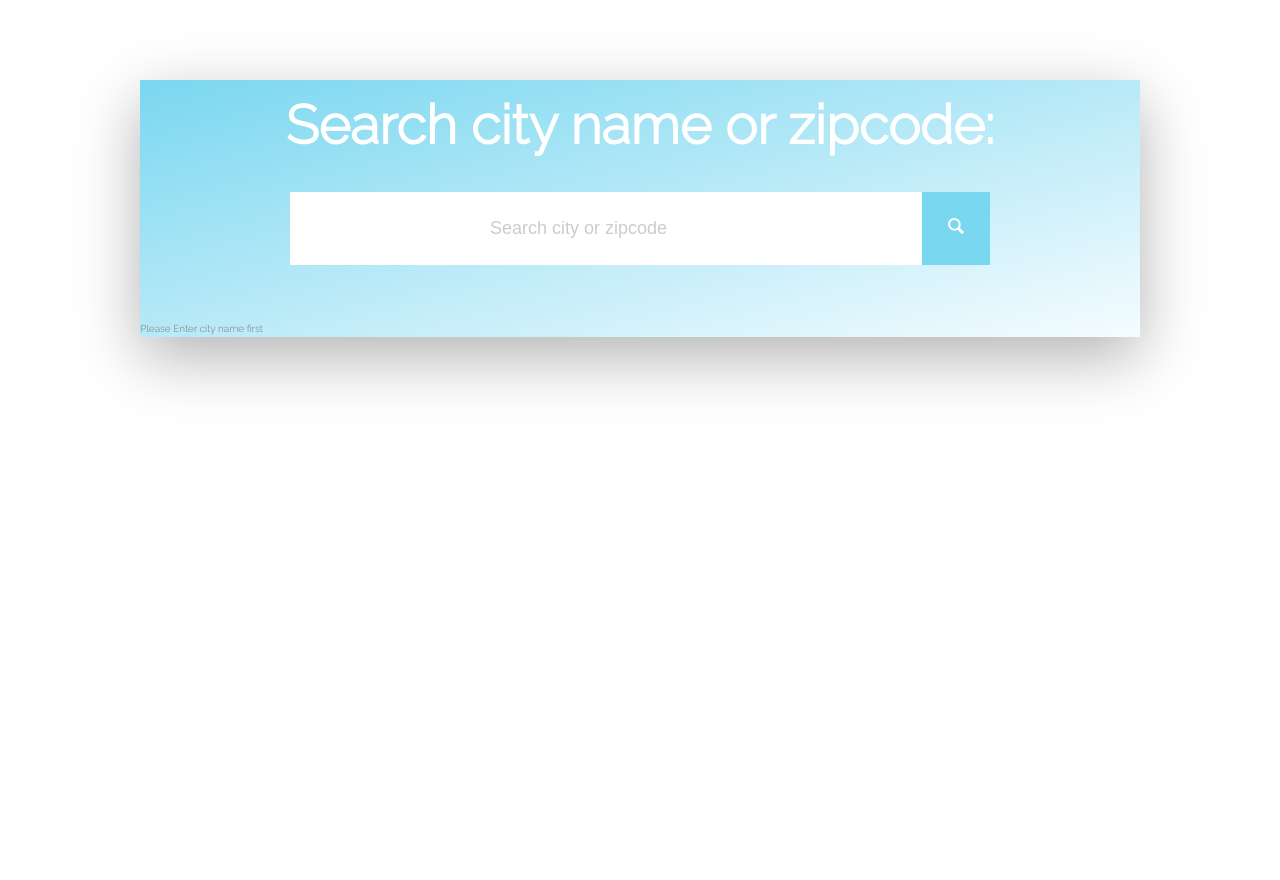
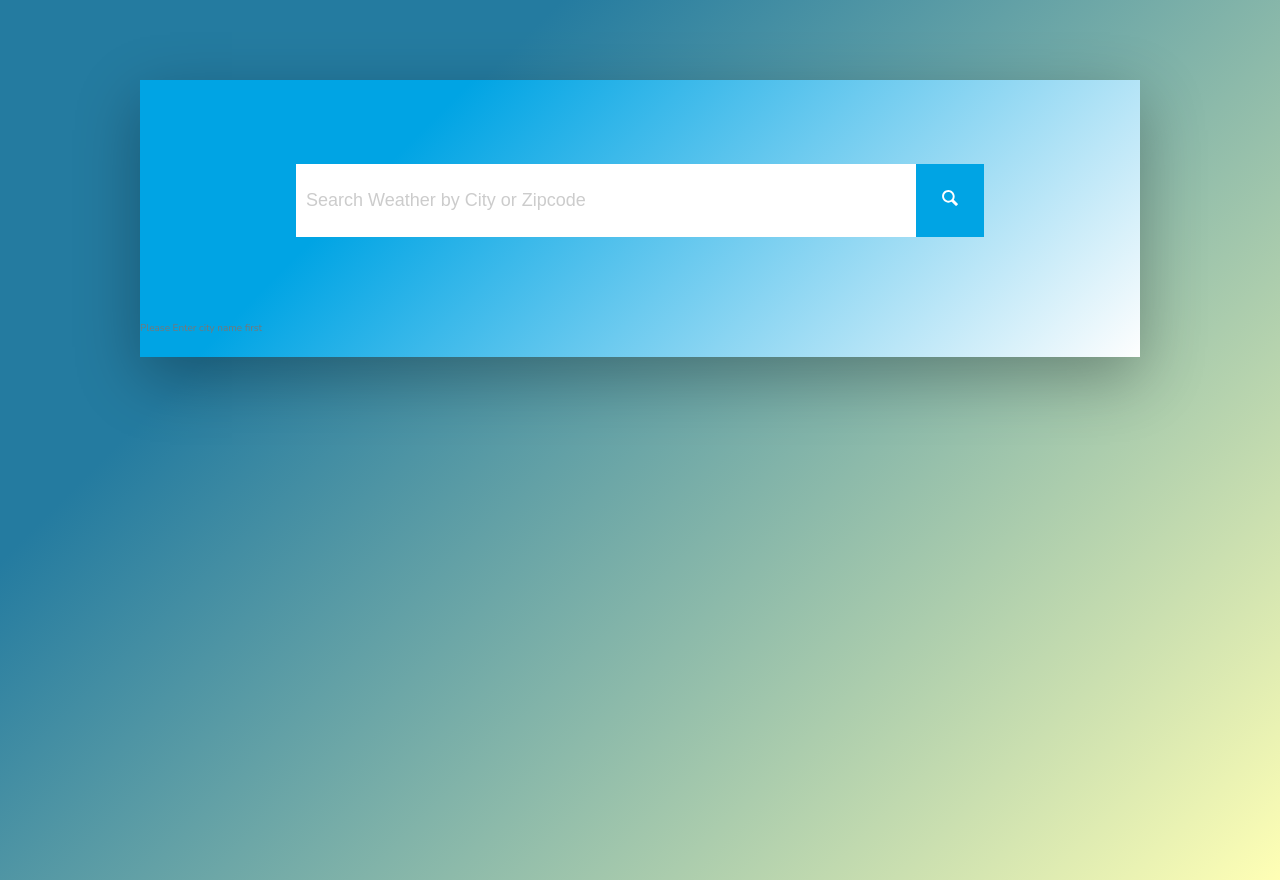
Before and after one commit to hussamasfour/WeatherApp-React-Redux, a React (Create React App) app: page /current in a window 1280 px wide. Built offline with nearby package versions, Linux system fonts and the light colour scheme.

Commit message:
fix some ui bugs

```diff
--- a/public/index.html
+++ b/public/index.html
@@ -26,7 +26,7 @@
       Learn how to configure a non-root public URL by running `npm run build`.
     -->
     <link rel="preconnect" href="https://fonts.gstatic.com">
-    <link href="https://fonts.googleapis.com/css2?family=Raleway:wght@300&display=swap" rel="stylesheet">
+    <link href="https://fonts.googleapis.com/css2?family=Nunito:ital,wght@0,400;1,300&display=swap" rel="stylesheet">
   <title>React App</title>
   </head>
   <body>
--- a/src/components/SearchBar.js
+++ b/src/components/SearchBar.js
@@ -17,8 +17,6 @@ class SearchBar extends React.Component {
   render() {
     return (
       <div className="search">
-        <h1 className="search__header">Search city name or zipcode:</h1>
-
         <form
           className="search__form"
           onSubmit={this.props.handleSubmit(this.onSubmit)}
@@ -28,7 +26,7 @@ class SearchBar extends React.Component {
             component="input"
             type="text"
             value={this.state.val}
-            placeholder="Search city or zipcode"
+            placeholder="Search Weather by City or Zipcode"
             onChange={(e) => {
               this.setState({ val: e.target.value });
             }}
--- a/src/components/weather/Current.js
+++ b/src/components/weather/Current.js
@@ -17,7 +17,7 @@ const Current = (props) => {
           <h2>
             {props.weather[0].name}, {props.weather[0].region}
           </h2>
-          <span className="timeStamp">
+          <span className="card__city-timeStamp">
             As of {currentWeather.last_updated.split(" ")[1]}
           </span>
         </div>
@@ -27,8 +27,9 @@ const Current = (props) => {
             src={currentWeather.condition.icon}
             alt="weather status"
           />
+
           <div className="card__header-temp">
-            <span className="temp">{currentWeather.temp_f}°</span>
+            <span className="temp">{currentWeather.temp_f | 0}°</span>
           </div>
         </div>
 
--- a/src/components/weather/NavBar.js
+++ b/src/components/weather/NavBar.js
@@ -4,13 +4,25 @@ const NavBar = () => {
   return (
     <div>
       <div className="nav">
-        <NavLink className="nav__link" to="/current">
+        <NavLink
+          className="nav__link"
+          activeClassName="nav__selected"
+          to="/current"
+        >
           Now
         </NavLink>
-        <NavLink className="nav__link" to="/weather">
+        <NavLink
+          className="nav__link"
+          activeClassName="nav__selected"
+          to="/weather"
+        >
           3 days
         </NavLink>
-        <NavLink className="nav__link" to="/hourly">
+        <NavLink
+          className="nav__link"
+          activeClassName="nav__selected"
+          to="/hourly"
+        >
           Hourly
         </NavLink>
       </div>
--- a/src/components/weather/ThreeDays.js
+++ b/src/components/weather/ThreeDays.js
@@ -37,7 +37,7 @@ const ThreeDays = (props) => {
   }
 
   return (
-    <div className="ui container">
+    <div className="">
       <NavBar />
       <div className="ui segment">
         <table className="ui seven column table">
--- a/src/sass/_base.scss
+++ b/src/sass/_base.scss
@@ -1,5 +1,5 @@
 :root {
-
+  --color-white: #fff;
   --color-grey-light-1: #faf9f9;
   --color-grey-light-2: #f4f2f2;
   --color-grey-light-3: #f0eeee;
@@ -21,11 +21,11 @@ html {
 }
 
 body {
-  font-family: "Raleway", sans-serif;
+  font-family: 'Nunito', sans-serif;
   font-weight: 400;
   color: var(--color-grey-dark-2);
-
   line-height: 1.7;
-
   min-height: 100vh;
+  background-color: #ffffb5;
+  background-image: linear-gradient(315deg, #ffffb5 0%, #247ba0 74%);
 }
--- a/src/sass/_current.scss
+++ b/src/sass/_current.scss
@@ -1,22 +1,30 @@
 .card{
-    background-color: #fff;
+    background-color: var(--color-white);
     font-size: 1.8rem;
     border-radius: 10px;;
     margin: 1rem;
+    padding-bottom: 0;
+
 
     &__city{
       display: flex;
       flex-direction: column;
       justify-content: center;
-      align-items:flex-end;
+      align-items:flex-start;
       color: black;
       font-weight: 600;
+      padding: 2rem;
     }
+
+    &__city-timeStamp{
+      color: var(--color-grey-dark-3);
+    }
+
     &__header{
       display: flex;
       justify-content: space-between;
       align-items: center;
-      padding: 2.4rem;
+      padding: 0 2.4rem;
       margin: 0 2rem 2rem 2rem;
     }
 
@@ -26,8 +34,8 @@
       flex-direction: column;
       justify-content: center;
       align-items: center;
-      font-size: 5rem;
-      font-weight: 600;
+      font-size: 7rem;
+      font-weight: 400;
       color: black;
     }
 
--- a/src/sass/_layout.scss
+++ b/src/sass/_layout.scss
@@ -1,18 +1,18 @@
 .container {
   max-width: 100rem;
   margin: 8rem auto;
-  // background-image: url("../img/moon.jpg");
-  // background-size: cover;
-  // background-repeat: no-repeat;
-  background-image: linear-gradient(
-    to right bottom,
-    #7AD7F0,
-    #F5FCFF
-  );
-  background-size: cover;
-  background-repeat: no-repeat;
+  background-color: #fefefe;
+  background-image: linear-gradient(315deg, #fefefe 0%, #00a4e4 74%);
+
   min-height: 20rem;
   box-shadow: 0 2rem 6rem rgba(0, 0, 0, 0.3);
+  padding-bottom: 2rem ;
+
+  @media only screen and (max-width: 1000px) {
+    margin: 0;
+    max-width: 100%;
+    width: 100%;
+}
 }
 
 
--- a/src/sass/_navBar.scss
+++ b/src/sass/_navBar.scss
@@ -6,17 +6,29 @@
     display: flex;
     justify-content: space-around;
     align-items: center;
-    border: 1px solid #fff;
+    border: 2px solid  var(--color-white);
     text-transform: uppercase;
     margin: 1rem 1rem;;
     border-radius: 10px;
 
-    background-color: #7AD7F0;
+    background-color: #00a4e4;
 
     &__link{
       text-decoration: none;
       padding: 2rem;
-      color: white;
+      color:  var(--color-white);
 
+
+      &:hover{
+        color: #7AD7F0;
+        background-color:  var(--color-white);
+      }
     }
+
+
+   &__selected{
+     background-color:  var(--color-white);
+     color: #7AD7F0;
+
+   }
   }
--- a/src/sass/_searchBar.scss
+++ b/src/sass/_searchBar.scss
@@ -1,18 +1,9 @@
 .search {
     height: 24rem;
     font-size: 1.6rem;
-
-
-
-
-    &__header {
-      font-size: 5.4rem;
-      color: #fff;
-      font-weight: 600;
-      text-align: center;
-      margin-bottom: 2rem;
-    }
-
+    display: flex;
+    justify-content: center;
+    align-items: center;
 
     &__form {
       display: flex;
@@ -21,8 +12,9 @@
       input {
         font-size: 1.8rem;
         color: var(--color-grey-dark-2) !important;
-        background-color: #fff;
-        padding: 2.4rem 20rem;
+        background-color: var(--color-white);
+        width: 60rem;
+        padding: 2.4rem 1rem;
         border: none;
         &::-webkit-input-placeholder{
           font-weight: 300;
@@ -32,13 +24,13 @@
 
       &:focus{
         outline: none;
-
+        background-color: var(--color-white);
       }
     }
 
     &__button {
       font-size: 2rem;
-      background-color: #7AD7F0;
+      background-color: #00a4e4;
       border: none;
       cursor: pointer;
       margin: 0;
```
